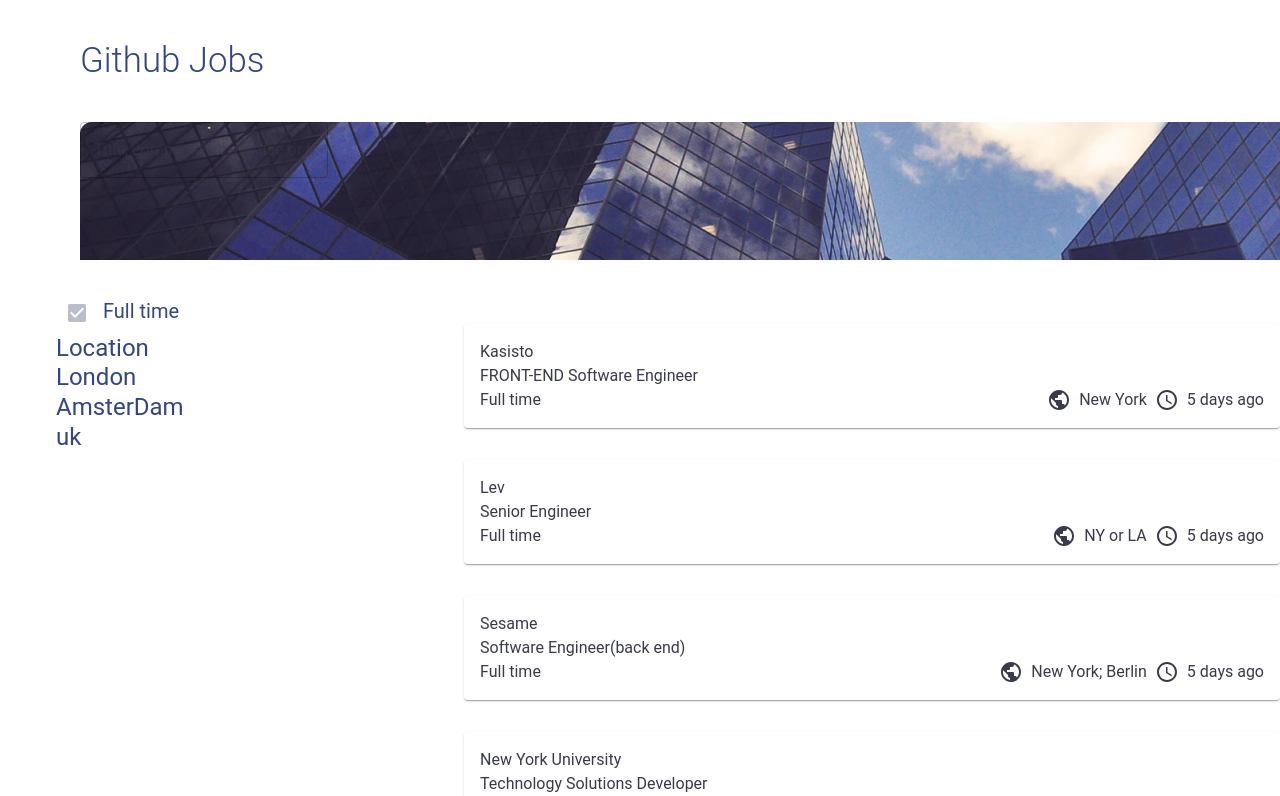
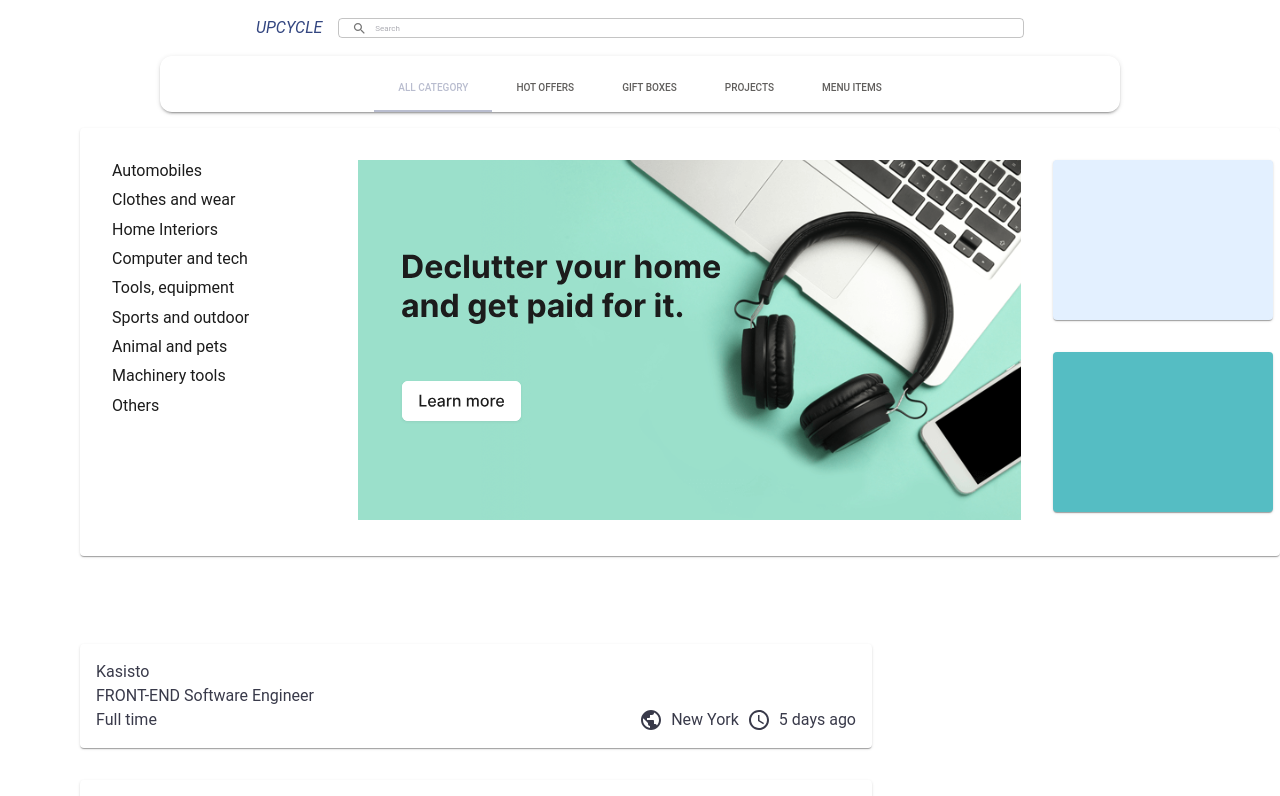
Before and after one commit to Jerrywiz/E-commerce, a React (Create React App) app: page / in a window 1280 px wide. Shown: the top 796 px of the page. Built offline with nearby package versions, Linux system fonts and the light colour scheme.

Commit message:
changes to the dashboard

```diff
--- a/package.json
+++ b/package.json
@@ -7,6 +7,7 @@
     "@emotion/styled": "^11.10.5",
     "@mui/icons-material": "^5.11.0",
     "@mui/material": "^5.11.4",
+    "@svgr/webpack": "^8.1.0",
     "@testing-library/jest-dom": "^5.16.5",
     "@testing-library/react": "^13.4.0",
     "@testing-library/user-event": "^13.5.0",
--- a/src/index.js
+++ b/src/index.js
@@ -1,37 +1,34 @@
-/** @format */
-
 import React from "react";
 import ReactDOM from "react-dom/client";
-import { QueryClient, QueryClientProvider } from "react-query"
+import { QueryClient, QueryClientProvider } from "react-query";
 import "./index.css";
 import App from "./App";
 import theme from "./theme";
 import { ThemeProvider } from "@mui/system";
 import { BrowserRouter } from "react-router-dom";
 
-
 const queryClient = new QueryClient({
   defaultOptions: {
     queries: {
       retry: 0,
       cacheTime: 60000,
-      refetchOnWindowFocus: false
+      refetchOnWindowFocus: false,
     },
     mutation: {
-      useErrorBoundary: false
-    }
-  }
-})
+      useErrorBoundary: false,
+    },
+  },
+});
 
 const root = ReactDOM.createRoot(document.getElementById("root"));
 root.render(
   <React.StrictMode>
     <BrowserRouter>
-    <QueryClientProvider client={queryClient}>
-    <ThemeProvider theme={theme}>
-    <App />
-    </ThemeProvider>
-    </QueryClientProvider>
+      <QueryClientProvider client={queryClient}>
+        <ThemeProvider theme={theme}>
+          <App />
+        </ThemeProvider>
+      </QueryClientProvider>
     </BrowserRouter>
   </React.StrictMode>
 );
--- a/src/layout/mainLayout.js
+++ b/src/layout/mainLayout.js
@@ -1,35 +1,101 @@
-/** @format */
+import React, { useState } from "react";
+import {
+  Box,
+  Typography,
+  TextField,
+  InputAdornment,
+  Tab,
+  Tabs,
+} from "@mui/material";
+import SearchIcon from "@mui/icons-material/Search";
 
-import React from "react";
-import Box from "@mui/material/Box";
-import { Typography } from "@mui/material";
-import { TextField } from "@mui/material";
-import BackGroundImage from "../Assets/Background.png";
+const MainLayout = ({ children }) => {
+  const [activeTab, setActiveTab] = useState(0);
 
-export default function MainLayout({ children }) {
   return (
     <>
-      <Typography variant="h2" ml={10} mt={5}>Github Jobs</Typography>
-      <Box ml={10} mt={5}>
-        <Box>
-          <Box>
-            <Typography variant="h4">
       <Box
         sx={{
-                  backgroundImage: `url(${BackGroundImage})`,
-                  height: "138px",
+          display: "flex",
+          flexDirection: "column",
+          justifyContent: "center",
+          alignItems: "center",
         }}
       >
-                <Box>
-                  <TextField placeholder="Title, companies, expertise or benefits"></TextField>
+        <Box
+          sx={{
+            display: "flex",
+            justifyContent: "center",
+            alignItems: "center",
+            p: 2,
+            borderRadius: 2,
+            width: "100%",
+            maxWidth: "800px",
+          }}
+        >
+          <Typography sx={{ fontStyle: "italic", mr: 2 }}>UPCYCLE</Typography>
+          <TextField
+            placeholder="Search"
+            sx={{
+              width: "100%",
+              "& .MuiInputBase-root": { height: 20 },
+              "& .MuiOutlinedInput-input": { fontSize: "8px" },
+              "& .MuiSvgIcon-root": { fontSize: 15 },
+            }}
+            InputProps={{
+              startAdornment: (
+                <InputAdornment position="start">
+                  <SearchIcon />
+                </InputAdornment>
+              ),
+            }}
+          />
         </Box>
-              </Box>
-            </Typography>
+
+        <Box
+          sx={{
+            display: "flex",
+            justifyContent: "center",
+            width: "75%",
+            boxShadow: 2,
+            borderRadius: 3,
+          }}
+        >
+          <Tabs
+            value={activeTab}
+            onChange={(event, newValue) => {
+              setActiveTab(newValue);
+            }}
+            sx={{
+              mt: 1,
+              "& .MuiTabs-indicator": { bottom: "0px" },
+            }}
+          >
+            {[
+              "All Category",
+              "Hot Offers",
+              "Gift Boxes",
+              "Projects",
+              "Menu Items",
+            ].map((panel) => (
+              <Tab
+                key={panel}
+                label={panel}
+                sx={{
+                  fontSize: "10px",
+                  padding: "0px 24px",
+                }}
+              />
+            ))}
+          </Tabs>
         </Box>
       </Box>
 
+      <Box ml={10} mt={2}>
         {children}
       </Box>
     </>
   );
-}
+};
+
+export default MainLayout;
--- a/src/theme/index.js
+++ b/src/theme/index.js
@@ -1,54 +1,54 @@
-import { createTheme } from "@mui/material/styles"
+import { createTheme } from "@mui/material/styles";
 
 const theme = createTheme({
   color: {
     borderGray: "#CDCED9",
-    bg: "#FDFAFF"
+    bg: "#FDFAFF",
   },
   palette: {
     primary: {
       light: "#FFFFFF",
-      main: "#B9BDCF"
+      main: "#B9BDCF",
     },
     secondary: {
       main: "#B9BDCF",
-      contrastText: "#FD9459"
+      contrastText: "#FD9459",
     },
     background: "#FDFAFF",
     text: {
       light: "#FFFFFF",
       primary: "#393A4A",
       secondary: "#605E5C",
-      disabled: "#A7A9BC"
+      disabled: "#A7A9BC",
     },
     error: {
-      main: "#DA1414"
-    }
+      main: "#DA1414",
+    },
   },
   typography: {
     fontFamily: ["Outfit", "Roboto"].join(","),
     h2: {
-      fontSize: "2.175rem"
+      fontSize: "2.175rem",
     },
     h3: {
-      fontSize: "1.75rem"
+      fontSize: "1.75rem",
     },
     h4: {
-      fontSize: "1.5rem"
+      fontSize: "1.5rem",
     },
     h5: {
-      fontSize: "1.25rem"
+      fontSize: "1rem",
     },
     h6: {
-      fontSize: "1.125rem"
+      fontSize: "0.8rem",
     },
     body1: {
-      fontSize: "1rem"
+      fontSize: "1rem",
     },
-    // body2: '0.875rem'
+
     smBody: {
-      fontSize: "0.75rem"
-    }
+      fontSize: "0.75rem",
+    },
   },
   breakpoints: {
     values: {
@@ -56,9 +56,9 @@ const theme = createTheme({
       sm: 600,
       md: 900,
       lg: 1200,
-      xl: 1536
-    }
-  }
-})
+      xl: 1536,
+    },
+  },
+});
 
-export default theme
+export default theme;
--- a/src/views/Job/index.js
+++ b/src/views/Job/index.js
@@ -4,7 +4,9 @@ import { Box } from "@mui/material";
 import React from "react";
 
 const JobList = () => {
-  return <Box></Box>;
+  return <Box>
+
+  </Box>;
 };
 
 export default JobList;
--- a/src/views/dashboard/dashboardCard.js
+++ b/src/views/dashboard/dashboardCard.js
@@ -5,12 +5,12 @@ import { Typography } from "@mui/material";
 import PublicIcon from "@mui/icons-material/Public";
 import AccessTimeIcon from "@mui/icons-material/AccessTime";
 
-
 import Card from "@mui/material/Card";
 import { Link } from "react-router-dom";
 
 const DashboardCard = ({ Data }) => {
   return (
+    <Box>
       <Link to="/jobdetails">
         <Card>
           <CardActionArea sx={{ pointerEvents: "none" }}>
@@ -20,24 +20,19 @@ const DashboardCard = ({ Data }) => {
               <Box display="flex" justifyContent="space-between">
                 <Typography>{Data?.type}</Typography>
                 <Box display="flex">
-            <PublicIcon/>
+                  <PublicIcon />
                   <Typography mr={1} ml={1}>
                     {Data?.Location}
                   </Typography>
                   <AccessTimeIcon />
-              <Typography ml={1}>
-
-
-
-                {Data?.day}
-              </Typography>
+                  <Typography ml={1}>{Data?.day}</Typography>
                 </Box>
               </Box>
             </CardContent>
           </CardActionArea>
         </Card>
       </Link>
-
+    </Box>
   );
 };
 
--- a/src/views/dashboard/dashboardPanel.js
+++ b/src/views/dashboard/dashboardPanel.js
@@ -1,45 +1,90 @@
-/** @format */
-
 import React from "react";
-import { Grid, Checkbox, Typography, Box } from "@mui/material";
-
-
+import { Grid, Box, Card, Link, Typography, Paper } from "@mui/material";
 
 import { Jobs } from "../../mock";
 import DashboardCard from "./dashboardCard";
+import { ReactComponent as Banner } from "../../Assets/Banner.svg";
 
-const label = { inputProps: { "aria-label": "Checkbox demo" } };
-const location = ["London", "AmsterDam", "uk"];
+const links = [
+  "Automobiles",
+  "Clothes and wear",
+  "Home Interiors",
+  "Computer and tech",
+  "Tools, equipment",
+  "Sports and outdoor",
+  "Animal and pets",
+  "Machinery tools",
+  "Others",
+];
 
 const DashboardPanel = () => {
   return (
-    <Grid container spacing={3} mt={4}>
-      <Grid md={4}>
-        <Typography variant="h5" >
-          <Checkbox {...label} defaultChecked /> Full time
-        </Typography>
-        <Typography  variant="h4">
+    <>
+      <Card
+        sx={{
+          display: "flex",
+          flexDirection: "row",
+        }}
+      >
+        <Box
+          sx={{
+            display: "flex",
+            p: 4,
+            flexDirection: "column",
+            marginRight: "20px",
+          }}
+        >
+          {links.map((text, index) => (
+            <Link
+              key={index}
+              href="#"
+              sx={{
+                marginBottom: index < links.length - 1 ? 1 : 0,
+                textDecoration: "none",
+                width: "160px",
+                color: "#1C1C1C",
+                "&:hover": {
+                  backgroundColor: "#B8F9E566",
+                },
+              }}
+            >
+              <Typography variant="h5">{text}</Typography>
+            </Link>
+          ))}
+        </Box>
+        <Box sx={{ p: 4 }}>
+          <Banner />
+        </Box>
+        <Box sx={{ width: "220px" }}>
+          <Paper
+            sx={{
+              backgroundColor: "#E3F0FF",
 
-          Location
-          {location.map((user) => (
-            <div className="user">{user}</div>
+              mt: 4,
+              height: "10rem",
+            }}
+          ></Paper>
+          <Paper
+            sx={{
+              backgroundColor: "#55BDC3",
+
+              mt: 4,
+              height: "10rem",
+            }}
+          ></Paper>
+        </Box>
+      </Card>
+
+      <Grid container spacing={3} mt={4}>
+        <Grid item md={8}>
+          {Jobs.map((data, index) => (
+            <Box key={data.id} mt={4}>
+              <DashboardCard Data={data} index={index} />
+            </Box>
           ))}
-        </Typography>
-
-      </Grid >
-
-      <Grid md={8} >
-        {Jobs.map((data, index) => (
-         <Box mt={4}>
-           <DashboardCard key={data.id} Data={data} index={index} />
-         </Box>
-        ))}
         </Grid>
-
-
-
-
-    </Grid>
+      </Grid>
+    </>
   );
 };
 
```
Also changed, not shown: src/Assets/Banner.svg (added), 1 other file (tests, documents, lock files or other folders). Lines whose indentation alone changed are shown as unchanged.
